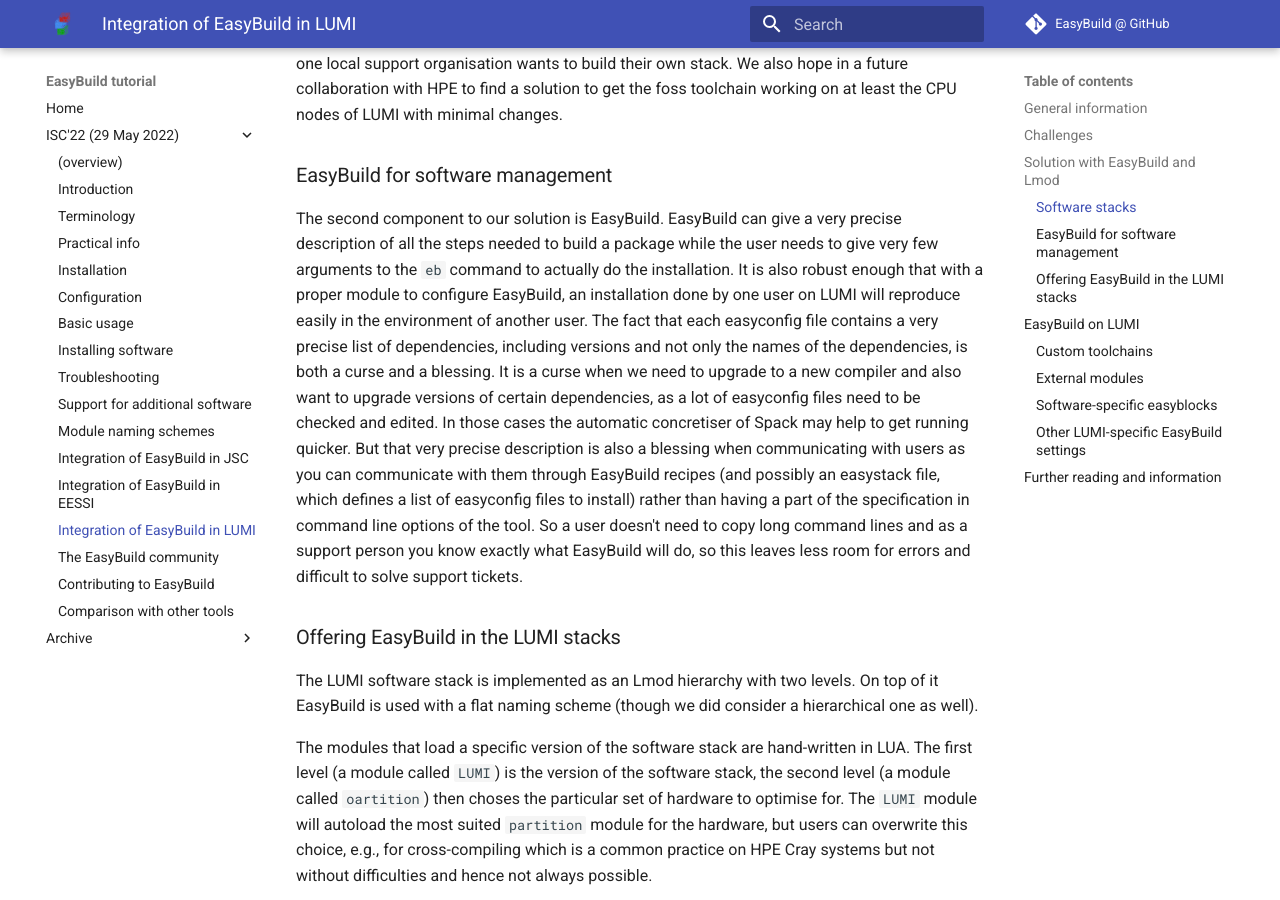
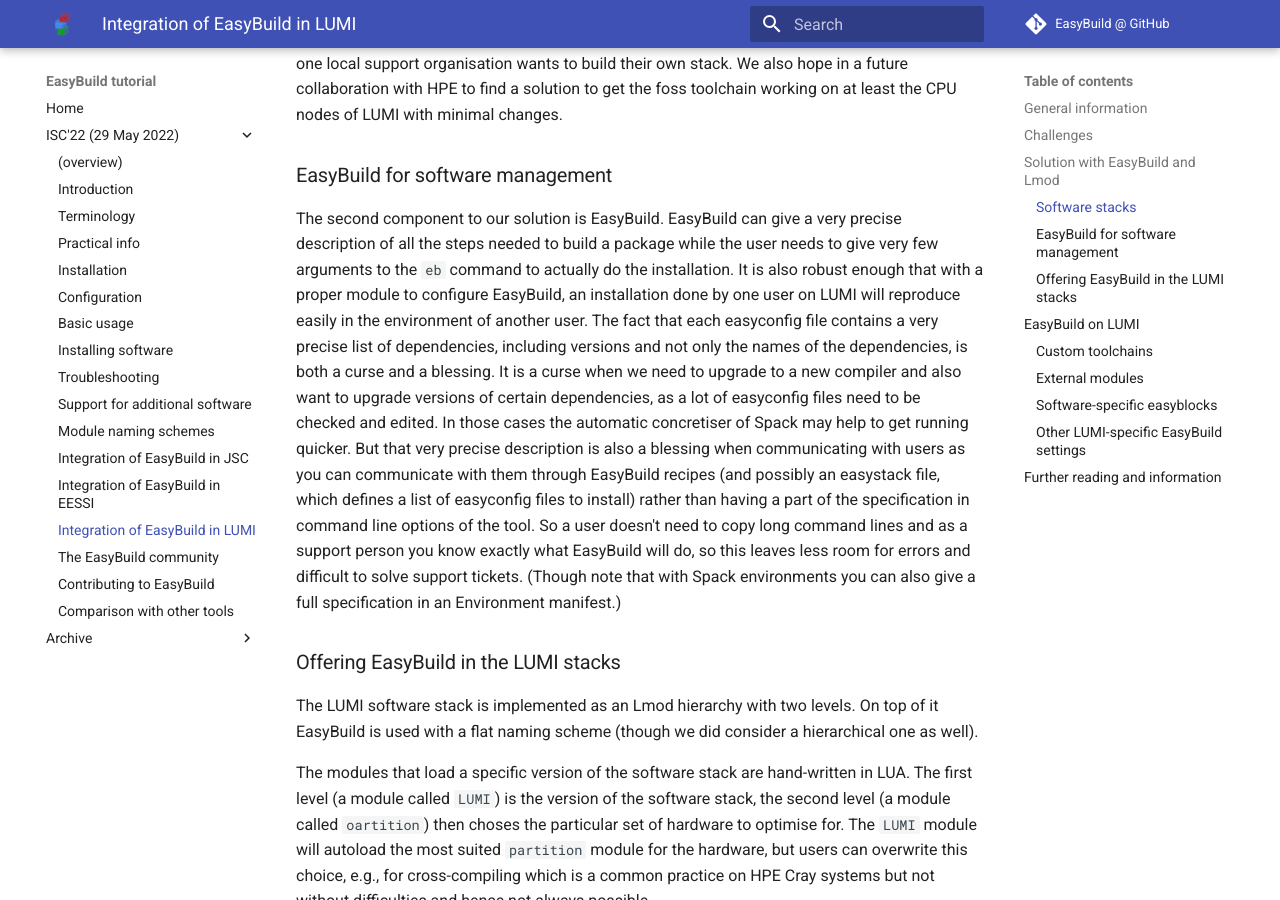
Before and after one commit to easybuilders/easybuild-tutorial, an MkDocs documentation site: the page built from docs/2022-isc22/integration_lumi.md, in a window 1280 px wide and 900 px high, scrolled down 4869 px. Built offline with MkDocs 1.6.1 and Material for MkDocs 9.7.7, drawn with Linux system fonts in a browser that asks for light colours; some of the changed lines change nothing that is shown; some of the changed text lies outside the part shown.

Commit message:
Correction of some typos.

```diff
--- a/docs/2022-isc22/integration_lumi.md
+++ b/docs/2022-isc22/integration_lumi.md
@@ -182,6 +182,7 @@
 organisation wants to build their own stack. We also hope in a future collaboration with HPE to find a solution
 to get the foss toolchain working on at least the CPU nodes of LUMI with minimal changes.
 
+
 ### EasyBuild for software management
 
 The second component to our solution is EasyBuild. EasyBuild can give a very precise description of
@@ -197,7 +198,9 @@
 easyconfig files to install) rather than having a part of the specification in command line options of the
 tool. So a user doesn't need to copy long command lines and as a support person
 you know exactly what EasyBuild will do, so this leaves less room for errors and difficult to solve support
-tickets.
+tickets. (Though note that with Spack environments you can also give a full specification in an Environment
+manifest.)
+
 
 ### Offering EasyBuild in the LUMI stacks
 
@@ -271,12 +274,14 @@
 AMD GPU compute nodes. The toolchains used on LUMI are a further evolution of the toolchains used
 at CSCS with many bug corrections in the AOCC-based toolchain and better support for toolchain options
 specified through `toolchainopts`. They should however be largely compatible with the EasyConfigs
-in the [CSCS repositoy](https://github.com/eth-cscs/production).
+in the [CSCS repository](https://github.com/eth-cscs/production).
 
 The toolchains are loaded through modules generated with EasyBuild and custom EasyBlocks that replace
 the top `PrgEnv` modules from the HPE Cray Programming Environment, but otherwise use the modules provided
 by HPE Cray to load the actual compilers, compiler wrappers, MPI libraries and scientific libraries, and
-other modules that determine how the main modules work.
+other modules that determine how the main modules work. So contrary to many other EasyBuild toolchains,
+the compilers, MPI and scientific libraries are not installed through EasyBuild.
+
 
 ### External modules
 
```
